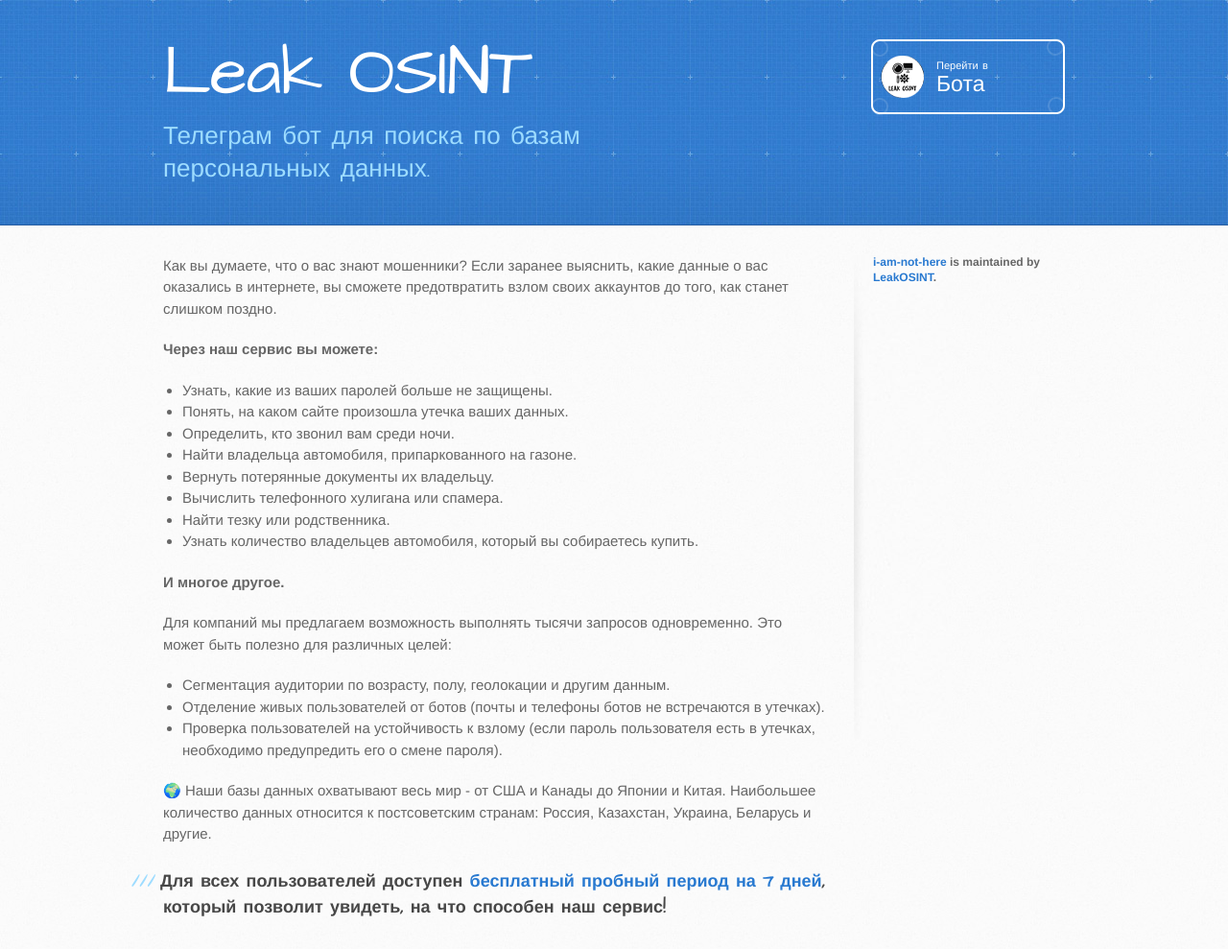
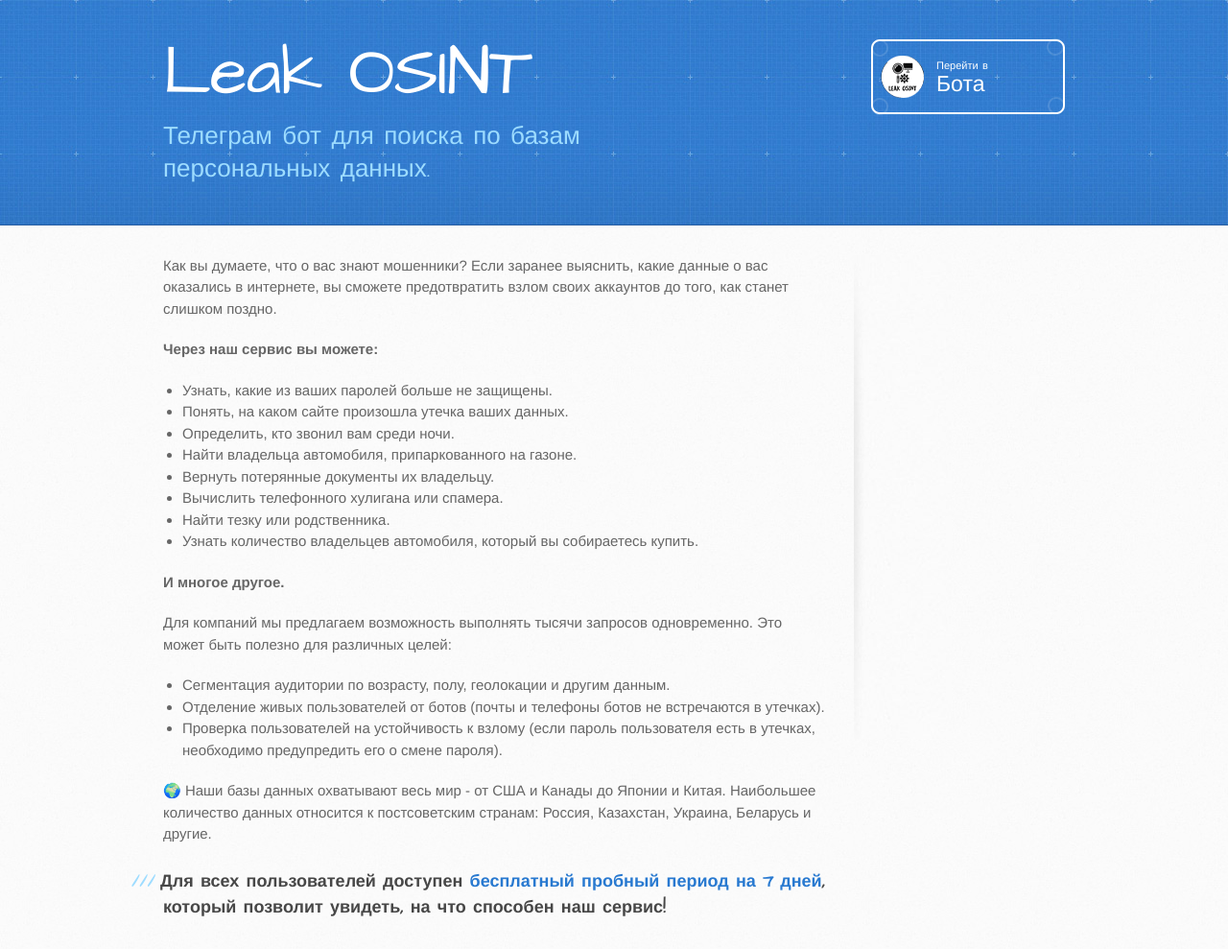
Before and after one commit to LeakOSINT/i-am-not-here, a Jekyll site: the page built from index.md, in a window 1280 px wide. Shown: the whole page at 96% size. Built offline with Jekyll 4.4.1, drawn with Linux system fonts in a browser that asks for light colours; our own code applies the rules of GitHub Pages for plain Markdown files.

Commit message:
Update default.html

```diff
--- a/_layouts/default.html
+++ b/_layouts/default.html
@@ -58,9 +58,6 @@
             </a>
           {% endif %}
 
-          {% if site.github.is_project_page %}
-            <p class="repo-owner"><a href="{{ site.github.repository_url }}">{{ site.github.repository_name }}</a> is maintained by <a href="{{ site.github.owner_url }}">{{ site.github.owner_name }}</a>.</p>
-          {% endif %}
 
           </aside>
       </div>
```
